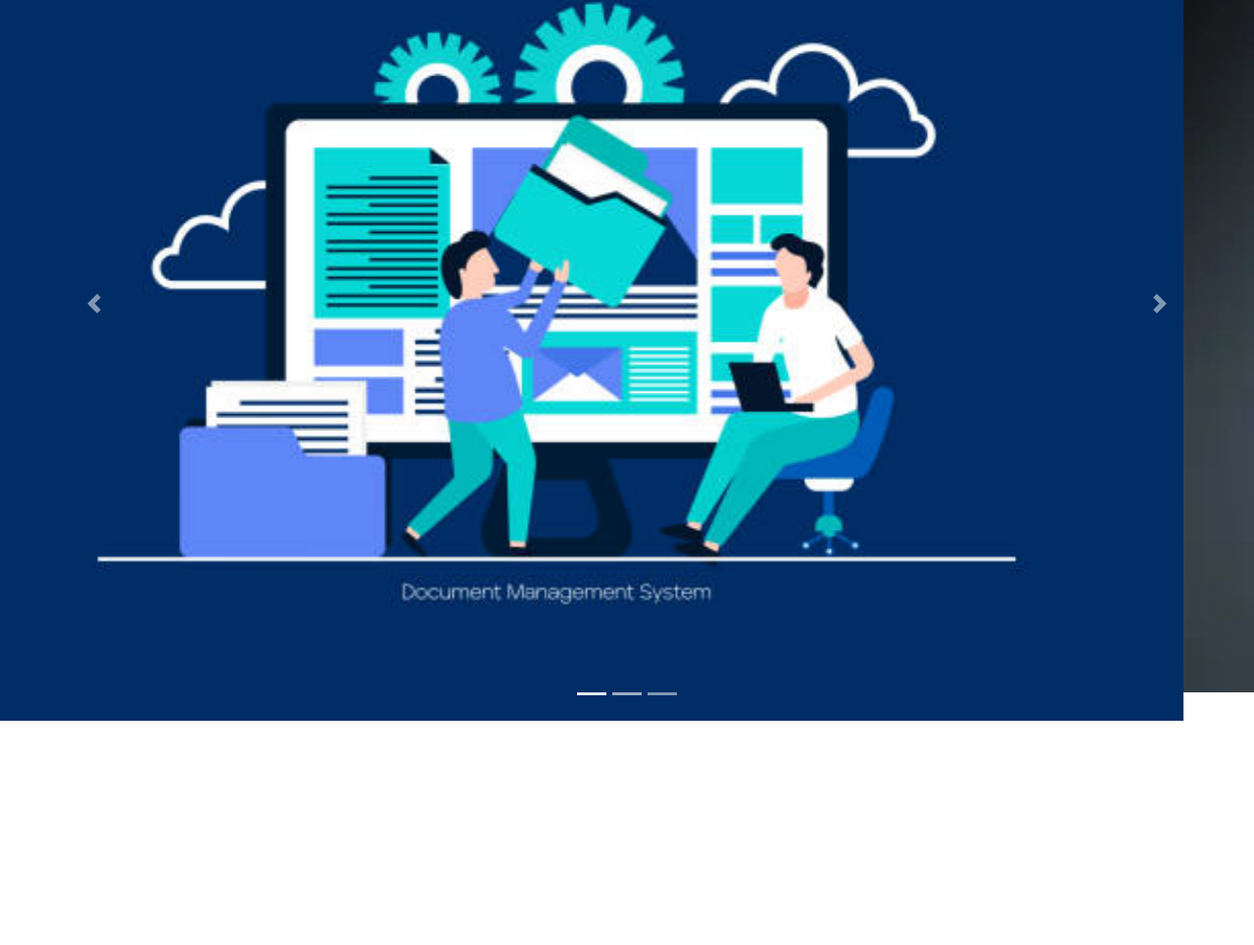
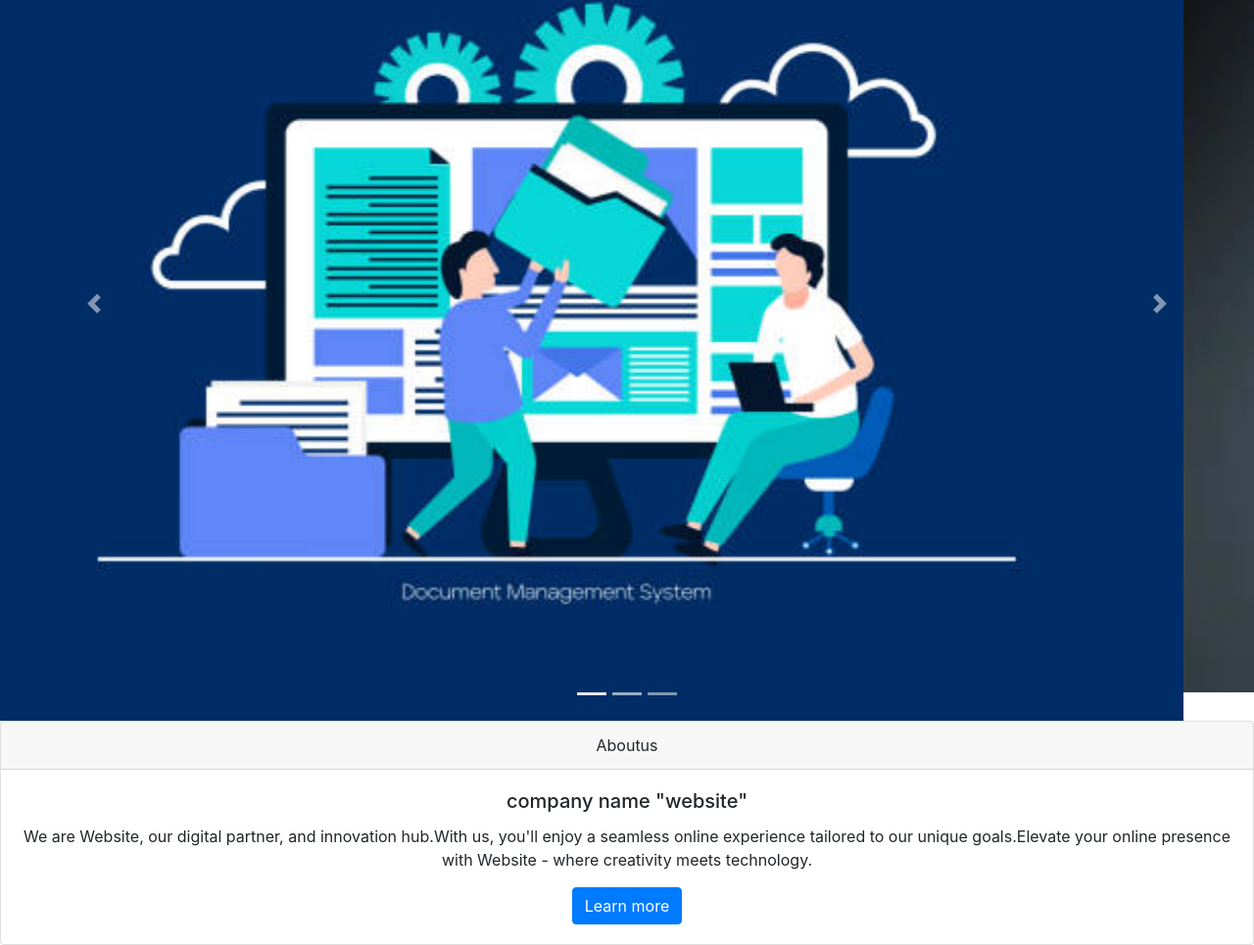
Before and after one commit to Ragappriya-Gowrirasan/website-development, a plain HTML site: page index.html in a window 1280 px wide. Shown: the part 173-1138 px from the top of the page at 98% size. Before the commit the page ends 909 px from the top, so only its background shows below. Drawn offline with nearby package versions, Linux system fonts and the light colour scheme.

Commit message:
perf: add website introduction aboutus

```diff
--- a/index.html
+++ b/index.html
@@ -104,5 +104,23 @@
         </a>
       </div>
 
+      <!-- about the website introductions -->
+
+      <!-- <section> -->
+        <div class="card text-center">
+            <div class="card-header">
+              Aboutus
+            </div>
+            <div class="card-body">
+              <h5 class="card-title">company name "website"</h5>
+              <p class="card-text">We are Website, our digital partner, and innovation hub.With us, you'll enjoy a seamless online experience tailored to our unique goals.Elevate your online presence with Website - where creativity meets technology.</p>
+              <a href="#" class="btn btn-primary">Learn more</a>
+            </div>
+            <!-- <div class="card-footer text-muted">
+              2 days ago
+            </div> -->
+          </div>
+      <!-- </section> -->
+
 </body>
 </html>
```
